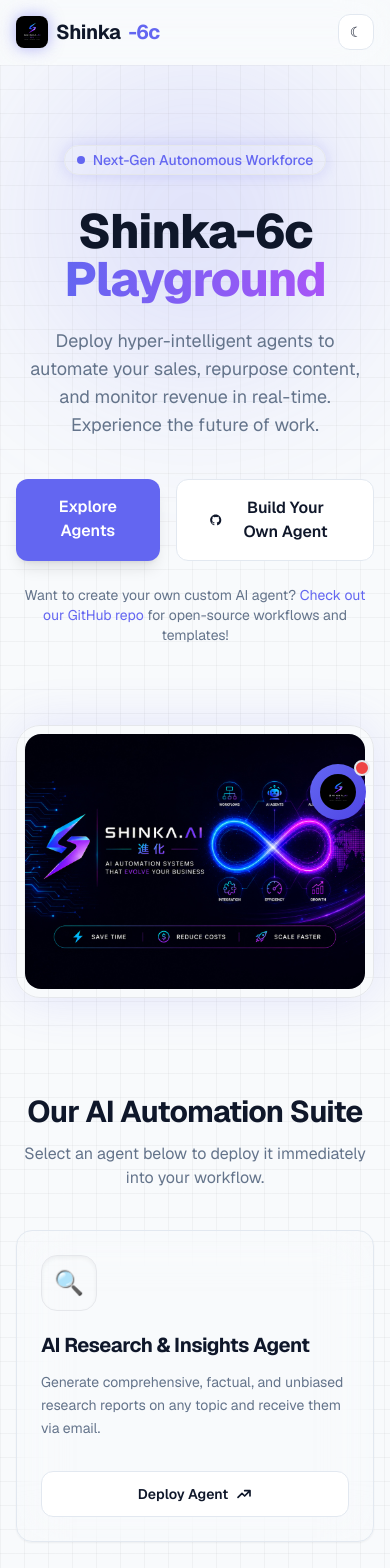
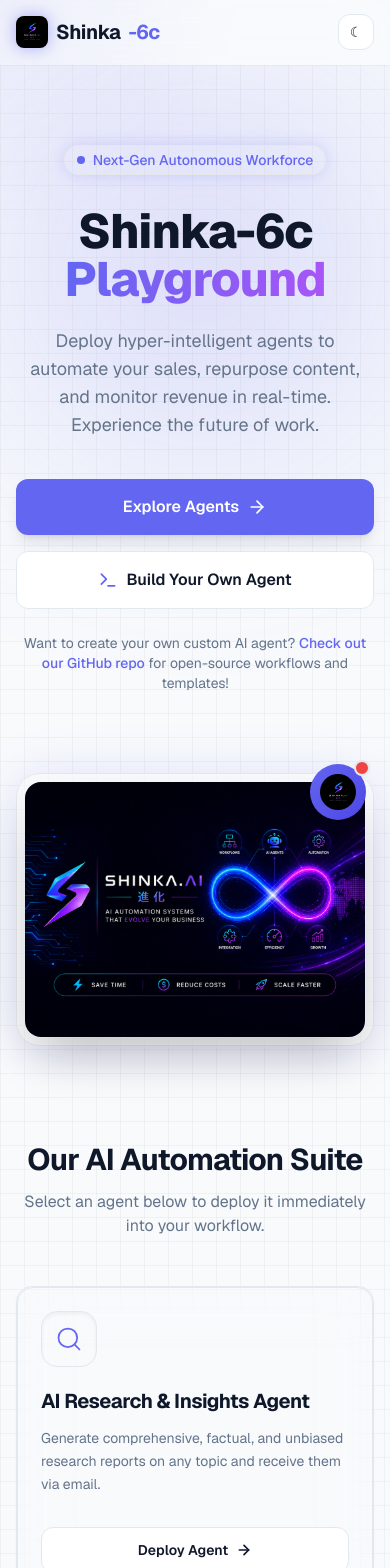
Before and after one commit to Chandu-Collab/shinka-6c-playground, a Next.js app: page / in a window 390 px wide. Shown: the top 1568 px of the page. Built offline with nearby package versions, Linux system fonts and the light colour scheme.

Commit message:
feat: initialize Shinka-6c playground with home page, agent dashboard components, and essential UI utilities

```diff
--- a/app/layout.tsx
+++ b/app/layout.tsx
@@ -5,6 +5,7 @@
 import GlobalAssistantWidget from "@/components/GlobalAssistantWidget";
 import ContentProtector from "@/components/security/ContentProtector";
 import Link from "next/link";
+import Image from "next/image";
 import "./globals.css";
 
 const geistSans = Geist({
@@ -18,8 +19,24 @@
 });
 
 export const metadata: Metadata = {
-  title: "Shinka-6c Playground",
-  description: "AI Agents Hub — run powerful agents with one click",
+  metadataBase: new URL("https://shinka-ai-playground.netlify.app"),
+  title: "Shinka-6c Playground | AI Agents Hub",
+  description: "Deploy hyper-intelligent agents to automate your sales, repurpose content, and monitor revenue in real-time.",
+  openGraph: {
+    title: "Shinka-6c Playground | AI Agents Hub",
+    description: "Deploy hyper-intelligent agents to automate your sales, repurpose content, and monitor revenue in real-time.",
+    url: "https://shinka-ai-playground.netlify.app",
+    siteName: "Shinka-6c",
+    images: [
+      {
+        url: "/banner.jpg",
+        width: 1200,
+        height: 630,
+      },
+    ],
+    locale: "en_US",
+    type: "website",
+  },
   icons: {
     icon: "/logo.png",
   },
@@ -43,8 +60,8 @@
                 href="/"
                 className="flex items-center gap-2 text-xl font-bold tracking-tight transition-opacity hover:opacity-80"
               >
-                <div className="flex h-8 w-8 items-center justify-center rounded-lg shadow-[0_0_15px_rgba(99,102,241,0.5)] overflow-hidden">
-                  <img src="/logo.png" alt="Shinka-6c Logo" className="h-full w-full object-cover" />
+                <div className="relative flex h-8 w-8 items-center justify-center rounded-lg shadow-[0_0_15px_rgba(99,102,241,0.5)] overflow-hidden">
+                  <Image src="/logo.png" alt="Shinka-6c Logo" fill className="object-cover" />
                 </div>
                 Shinka<span className="text-accent">-6c</span>
               </Link>
--- a/app/page.tsx
+++ b/app/page.tsx
@@ -1,20 +1,27 @@
 import AgentCard from "@/components/AgentCard";
 import { getAllAgents } from "@/data/agents";
+import MouseGlow from "@/components/ui/MouseGlow";
+import FadeIn from "@/components/ui/FadeIn";
+import { ArrowRight, Terminal } from "lucide-react";
+import Image from "next/image";
 
 export default function HomePage() {
   const agents = getAllAgents();
 
   return (
     <div className="relative min-h-[calc(100vh-4rem)] overflow-hidden">
-      {/* Dynamic Background */}
+      <MouseGlow />
+
+      {/* Dynamic Background Grid */}
       <div className="absolute inset-0 z-0 pointer-events-none">
         <div className="absolute inset-0 bg-[linear-gradient(to_right,#80808012_1px,transparent_1px),linear-gradient(to_bottom,#80808012_1px,transparent_1px)] bg-[size:24px_24px]"></div>
-        <div className="absolute left-0 right-0 top-0 -z-10 m-auto h-[310px] w-[310px] rounded-full bg-accent opacity-20 blur-[100px]"></div>
+        <div className="absolute left-0 right-0 top-0 -z-10 m-auto h-[400px] w-[400px] rounded-full bg-accent opacity-20 blur-[120px]"></div>
       </div>
 
       <div className="relative z-10 mx-auto max-w-7xl px-4 py-20 sm:px-6 lg:py-32">
         {/* Hero Section */}
-        <section className="text-center mb-24 animate-fade-in">
+        <section className="text-center mb-24">
+          <FadeIn delay={0.1}>
             <div className="inline-flex items-center gap-2 px-3 py-1 rounded-full border border-accent/30 bg-accent/10 text-accent text-sm font-medium mb-8 shadow-[0_0_15px_rgba(99,102,241,0.2)]">
               <span className="relative flex h-2 w-2">
                 <span className="animate-ping absolute inline-flex h-full w-full rounded-full bg-accent opacity-75"></span>
@@ -22,46 +29,62 @@
               </span>
               Next-Gen Autonomous Workforce
             </div>
+          </FadeIn>
+
+          <FadeIn delay={0.2}>
             <h1 className="mb-6 text-5xl font-extrabold tracking-tight sm:text-7xl">
               Shinka-6c <span className="text-transparent bg-clip-text bg-gradient-to-r from-accent to-purple-500">Playground</span>
             </h1>
+          </FadeIn>
+
+          <FadeIn delay={0.3}>
             <p className="mx-auto max-w-2xl text-lg text-muted sm:text-xl">
               Deploy hyper-intelligent agents to automate your sales, repurpose content, and monitor revenue in real-time. Experience the future of work.
             </p>
+          </FadeIn>
+
+          <FadeIn delay={0.4}>
             <div className="mt-10 flex flex-col items-center justify-center gap-6">
-            <div className="flex justify-center gap-4">
-              <a href="#agents" className="rounded-xl bg-accent px-8 py-4 font-semibold text-white shadow-lg shadow-accent/25 hover:bg-accent-hover transition-all hover:-translate-y-0.5">
+              <div className="flex flex-col sm:flex-row justify-center gap-4 w-full sm:w-auto">
+                <a href="#agents" className="inline-flex items-center justify-center gap-2 rounded-xl bg-accent px-8 py-4 font-semibold text-white shadow-lg shadow-accent/25 hover:bg-accent-hover transition-all hover:-translate-y-0.5 hover:shadow-xl hover:shadow-accent/40 w-full sm:w-auto">
                   Explore Agents
+                  <ArrowRight className="h-5 w-5" />
                 </a>
-              <a href="https://github.com/Chandu-Collab/ai-automation-workflows" target="_blank" rel="noreferrer" className="flex items-center gap-2 rounded-xl border border-border bg-surface-elevated px-8 py-4 font-semibold text-foreground hover:bg-border/50 transition-all hover:-translate-y-0.5">
-                <svg className="h-5 w-5" fill="currentColor" viewBox="0 0 24 24" aria-hidden="true">
-                  <path fillRule="evenodd" d="M12 2C6.477 2 2 6.484 2 12.017c0 4.425 2.865 8.18 6.839 9.504.5.092.682-.217.682-.483 0-.237-.008-.868-.013-1.703-2.782.605-3.369-1.343-3.369-1.343-.454-1.158-1.11-1.466-1.11-1.466-.908-.62.069-.608.069-.608 1.003.07 1.531 1.032 1.531 1.032.892 1.53 2.341 1.088 2.91.832.092-.647.35-1.088.636-1.338-2.22-.253-4.555-1.113-4.555-4.951 0-1.093.39-1.988 1.029-2.688-.103-.253-.446-1.272.098-2.65 0 0 .84-.27 2.75 1.026A9.564 9.564 0 0112 6.844c.85.004 1.705.115 2.504.337 1.909-1.296 2.747-1.027 2.747-1.027.546 1.379.202 2.398.1 2.651.64.7 1.028 1.595 1.028 2.688 0 3.848-2.339 4.695-4.566 4.943.359.309.678.92.678 1.855 0 1.338-.012 2.419-.012 2.747 0 .268.18.58.688.482A10.019 10.019 0 0022 12.017C22 6.484 17.522 2 12 2z" clipRule="evenodd" />
-                </svg>
+                <a href="https://github.com/Chandu-Collab/ai-automation-workflows" target="_blank" rel="noreferrer" className="group relative inline-flex items-center justify-center gap-2 rounded-xl border border-border bg-surface-elevated px-8 py-4 font-semibold text-foreground hover:bg-border/30 transition-all hover:-translate-y-0.5 overflow-hidden w-full sm:w-auto">
+                  <div className="absolute inset-0 bg-gradient-to-r from-accent/0 via-accent/10 to-accent/0 translate-x-[-100%] group-hover:translate-x-[100%] transition-transform duration-1000"></div>
+                  <Terminal className="h-5 w-5 text-accent" />
                   Build Your Own Agent
                 </a>
               </div>
               <p className="text-sm text-muted">
-              Want to create your own custom AI agent? <a href="https://github.com/Chandu-Collab/ai-automation-workflows" target="_blank" rel="noreferrer" className="text-accent hover:underline">Check out our GitHub repo</a> for open-source workflows and templates!
+                Want to create your own custom AI agent? <a href="https://github.com/Chandu-Collab/ai-automation-workflows" target="_blank" rel="noreferrer" className="text-accent hover:underline font-medium transition-colors">Check out our GitHub repo</a> for open-source workflows and templates!
               </p>
             </div>
+          </FadeIn>
 
           {/* Banner Image */}
-          <div className="mt-20 relative mx-auto max-w-3xl rounded-3xl border border-accent/20 bg-surface-elevated/30 p-2 shadow-[0_0_50px_rgba(99,102,241,0.15)] backdrop-blur-xl animate-slide-up" style={{ animationDelay: "0.2s" }}>
-            <div className="absolute -inset-1 rounded-3xl bg-gradient-to-tr from-accent/0 via-accent/30 to-purple-500/0 opacity-50 blur-xl"></div>
-            <img src="/banner.jpg" alt="Shinka-6c Dashboard" className="relative rounded-2xl w-full object-cover" />
+          <FadeIn delay={0.5}>
+            <div className="mt-20 relative mx-auto max-w-3xl rounded-3xl border border-accent/20 bg-surface-elevated/30 p-2 shadow-[0_0_50px_rgba(99,102,241,0.15)] backdrop-blur-xl group">
+              <div className="absolute -inset-1 rounded-3xl bg-gradient-to-tr from-accent/0 via-accent/30 to-purple-500/0 opacity-50 blur-xl transition-opacity duration-500 group-hover:opacity-100 group-hover:via-accent/40"></div>
+              <Image src="/banner.jpg" alt="Shinka-6c Dashboard" width={1200} height={675} className="relative rounded-2xl w-full h-auto object-cover shadow-2xl ring-1 ring-white/10" priority />
             </div>
+          </FadeIn>
         </section>
 
         {/* Agents Grid */}
         <section id="agents" className="scroll-mt-24">
-          <div className="mb-10 text-center">
+          <FadeIn delay={0.2} direction="up">
+            <div className="mb-12 text-center">
               <h2 className="text-3xl font-bold tracking-tight mb-3">Our AI Automation Suite</h2>
               <p className="text-muted">Select an agent below to deploy it immediately into your workflow.</p>
             </div>
+          </FadeIn>
 
           <div className="grid gap-8 md:grid-cols-2 lg:grid-cols-3">
-            {agents.map((agent) => (
-              <AgentCard key={agent.id} agent={agent} />
+            {agents.map((agent, index) => (
+              <FadeIn key={agent.id} delay={0.1 + (index % 3) * 0.1}>
+                <AgentCard agent={agent} />
+              </FadeIn>
             ))}
           </div>
         </section>
--- a/components/AgentCard.tsx
+++ b/components/AgentCard.tsx
@@ -1,18 +1,55 @@
+'use client';
+
 import type { Agent } from "@/data/agents";
 import Link from "next/link";
+import { motion, useMotionTemplate, useMotionValue } from "framer-motion";
+import { MouseEvent } from "react";
+import * as LucideIcons from "lucide-react";
 
 interface AgentCardProps {
   agent: Agent;
 }
 
 export default function AgentCard({ agent }: AgentCardProps) {
+  // Setup mouse tracking for the dynamic glare effect
+  const mouseX = useMotionValue(0);
+  const mouseY = useMotionValue(0);
+
+  function handleMouseMove({ currentTarget, clientX, clientY }: MouseEvent) {
+    const { left, top } = currentTarget.getBoundingClientRect();
+    mouseX.set(clientX - left);
+    mouseY.set(clientY - top);
+  }
+
+  // Retrieve the dynamically named icon
+  const IconComponent = (LucideIcons as any)[agent.icon] || LucideIcons.Bot;
+
   return (
-    <article className="group relative flex flex-col rounded-2xl border border-border bg-surface-elevated/50 p-6 shadow-sm backdrop-blur-xl transition-all duration-500 hover:-translate-y-2 hover:shadow-[0_8px_30px_rgb(0,0,0,0.12)] hover:border-accent/50 overflow-hidden">
-      {/* Hover glow effect */}
-      <div className="absolute inset-0 -z-10 bg-gradient-to-br from-accent/0 via-accent/0 to-accent/0 transition-all duration-500 group-hover:from-accent/5 group-hover:via-transparent group-hover:to-purple-500/5"></div>
+    <motion.article
+      onMouseMove={handleMouseMove}
+      whileHover={{ y: -6, scale: 1.01 }}
+      transition={{ type: "spring", stiffness: 300, damping: 20 }}
+      className="group relative flex flex-col rounded-2xl border border-border bg-surface-elevated/40 p-6 shadow-sm backdrop-blur-xl overflow-hidden"
+    >
+      {/* Dynamic Mouse Glare */}
+      <motion.div
+        className="pointer-events-none absolute -inset-px rounded-2xl opacity-0 transition duration-300 group-hover:opacity-100"
+        style={{
+          background: useMotionTemplate`
+            radial-gradient(
+              400px circle at ${mouseX}px ${mouseY}px,
+              rgba(99, 102, 241, 0.1),
+              transparent 80%
+            )
+          `,
+        }}
+      />
 
-      <div className="mb-5 flex h-14 w-14 items-center justify-center rounded-2xl bg-accent/10 text-2xl border border-accent/20 shadow-inner transition-transform duration-500 group-hover:scale-110 group-hover:rotate-3">
-        {agent.icon}
+      {/* Subtle glowing border on hover */}
+      <div className="absolute inset-0 -z-10 rounded-2xl border border-accent/0 transition-all duration-500 group-hover:border-accent/40 group-hover:shadow-[0_0_30px_rgba(99,102,241,0.15)]" />
+
+      <div className="mb-5 flex h-14 w-14 items-center justify-center rounded-2xl bg-accent/10 text-accent border border-accent/20 shadow-inner transition-transform duration-500 group-hover:scale-110 group-hover:bg-accent/20">
+        <IconComponent size={28} strokeWidth={1.5} />
       </div>
 
       <h3 className="mb-3 text-xl font-bold tracking-tight text-foreground transition-colors group-hover:text-accent">{agent.name}</h3>
@@ -22,13 +59,11 @@
 
       <Link
         href={agent.route}
-        className="mt-auto inline-flex w-full items-center justify-center gap-2 rounded-xl bg-surface border border-border px-4 py-3 text-sm font-semibold text-foreground transition-all duration-300 group-hover:bg-accent group-hover:text-white group-hover:border-accent group-hover:shadow-lg group-hover:shadow-accent/25"
+        className="relative z-10 mt-auto inline-flex w-full items-center justify-center gap-2 rounded-xl bg-surface border border-border px-4 py-3 text-sm font-semibold text-foreground transition-all duration-300 group-hover:bg-accent group-hover:text-white group-hover:border-accent group-hover:shadow-lg group-hover:shadow-accent/25"
       >
         Deploy Agent
-        <svg className="h-4 w-4 transition-transform duration-300 group-hover:translate-x-1" fill="none" viewBox="0 0 24 24" stroke="currentColor">
-          <path strokeLinecap="round" strokeLinejoin="round" strokeWidth={2.5} d="M13 7h8m0 0v8m0-8l-8 8-4-4-6 6" />
-        </svg>
+        <LucideIcons.ArrowRight className="h-4 w-4 transition-transform duration-300 group-hover:translate-x-1" strokeWidth={2.5} />
       </Link>
-    </article>
+    </motion.article>
   );
 }
--- a/components/GlobalAssistantWidget.tsx
+++ b/components/GlobalAssistantWidget.tsx
@@ -1,6 +1,7 @@
 "use client";
 
 import { useState, useEffect, useRef } from "react";
+import Image from "next/image";
 
 interface Message {
   id: string;
@@ -122,7 +123,7 @@
           <div className="flex items-center justify-between border-b border-border bg-background/80 px-5 py-4">
             <div className="flex items-center gap-3">
               <div className="relative flex h-9 w-9 items-center justify-center rounded-full shadow-[0_0_15px_rgba(var(--accent),0.5)] overflow-hidden bg-white/5">
-                <img src="/logo.png" alt="Shinka-6c Logo" className="relative z-10 h-full w-full object-cover" />
+                <Image src="/logo.png" alt="Shinka-6c Logo" fill className="relative z-10 object-cover" />
                 <div className="absolute inset-0 bg-gradient-to-tr from-accent to-accent-hover opacity-20"></div>
               </div>
               <div>
@@ -221,7 +222,7 @@
           {isOpen ? (
             <svg xmlns="http://www.w3.org/2000/svg" width="24" height="24" viewBox="0 0 24 24" fill="none" stroke="currentColor" strokeWidth="2" strokeLinecap="round" strokeLinejoin="round" className="relative z-10"><path d="M18 6 6 18"/><path d="m6 6 12 12"/></svg>
           ) : (
-            <img src="/logo.png" alt="Chat" className="relative z-10 h-9 w-9 object-cover rounded-full" />
+            <Image src="/logo.png" alt="Chat" width={36} height={36} className="relative z-10 object-cover rounded-full" />
           )}
         </button>
 
--- /dev/null
+++ b/components/ui/FadeIn.tsx
@@ -0,0 +1,44 @@
+'use client';
+
+import { motion, useInView } from "framer-motion";
+import { useRef } from "react";
+import { cn } from "@/lib/utils";
+
+interface FadeInProps {
+  children: React.ReactNode;
+  delay?: number;
+  className?: string;
+  direction?: "up" | "down" | "left" | "right" | "none";
+}
+
+export default function FadeIn({ children, delay = 0, className, direction = "up" }: FadeInProps) {
+  const ref = useRef(null);
+  const isInView = useInView(ref, { once: true, margin: "-100px" });
+
+  const getInitialPosition = () => {
+    switch (direction) {
+      case "up": return { y: 30, opacity: 0 };
+      case "down": return { y: -30, opacity: 0 };
+      case "left": return { x: 30, opacity: 0 };
+      case "right": return { x: -30, opacity: 0 };
+      case "none": return { opacity: 0 };
+      default: return { y: 30, opacity: 0 };
+    }
+  };
+
+  return (
+    <motion.div
+      ref={ref}
+      initial={getInitialPosition()}
+      animate={isInView ? { x: 0, y: 0, opacity: 1 } : getInitialPosition()}
+      transition={{
+        duration: 0.7,
+        ease: [0.21, 0.47, 0.32, 0.98],
+        delay: delay,
+      }}
+      className={cn("will-change-transform", className)}
+    >
+      {children}
+    </motion.div>
+  );
+}
--- /dev/null
+++ b/components/ui/MouseGlow.tsx
@@ -0,0 +1,41 @@
+'use client';
+
+import { useEffect, useState } from "react";
+import { motion } from "framer-motion";
+import { cn } from "@/lib/utils";
+
+interface MouseGlowProps {
+  className?: string;
+}
+
+export default function MouseGlow({ className }: MouseGlowProps) {
+  const [mousePosition, setMousePosition] = useState({ x: 0, y: 0 });
+
+  useEffect(() => {
+    const handleMouseMove = (e: MouseEvent) => {
+      setMousePosition({
+        x: e.clientX,
+        y: e.clientY,
+      });
+    };
+
+    window.addEventListener("mousemove", handleMouseMove);
+
+    return () => {
+      window.removeEventListener("mousemove", handleMouseMove);
+    };
+  }, []);
+
+  return (
+    <motion.div
+      className={cn(
+        "pointer-events-none fixed inset-0 z-0 transition-opacity duration-300",
+        className
+      )}
+      animate={{
+        background: `radial-gradient(600px circle at ${mousePosition.x}px ${mousePosition.y}px, rgba(99, 102, 241, 0.07), transparent 40%)`,
+      }}
+      transition={{ type: "tween", ease: "linear", duration: 0 }}
+    />
+  );
+}
--- /dev/null
+++ b/lib/utils.ts
@@ -0,0 +1,6 @@
+import { type ClassValue, clsx } from "clsx";
+import { twMerge } from "tailwind-merge";
+
+export function cn(...inputs: ClassValue[]) {
+  return twMerge(clsx(inputs));
+}
--- a/package.json
+++ b/package.json
@@ -10,9 +10,13 @@
   },
   "dependencies": {
     "@netlify/plugin-nextjs": "^5.15.12",
+    "clsx": "^2.1.1",
+    "framer-motion": "^13.0.0",
+    "lucide-react": "^1.30.0",
     "next": "^15.1.0",
     "react": "^19.0.0",
-    "react-dom": "^19.0.0"
+    "react-dom": "^19.0.0",
+    "tailwind-merge": "^3.6.0"
   },
   "devDependencies": {
     "@types/node": "^20",
```
Also changed, not shown: data/agents.ts (+16 -16 lines), 1 other file (tests, documents, lock files or other folders). Lines whose indentation alone changed are shown as unchanged.
